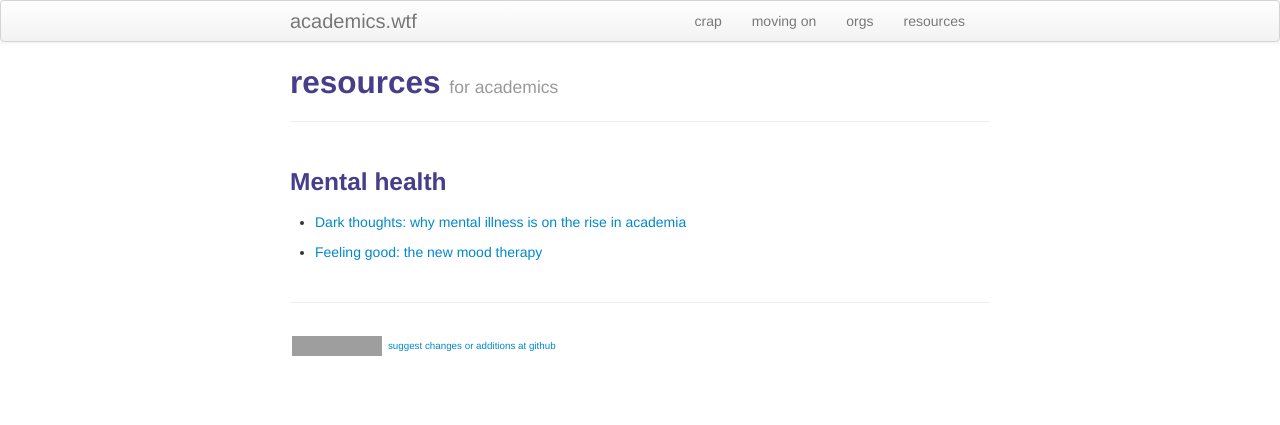
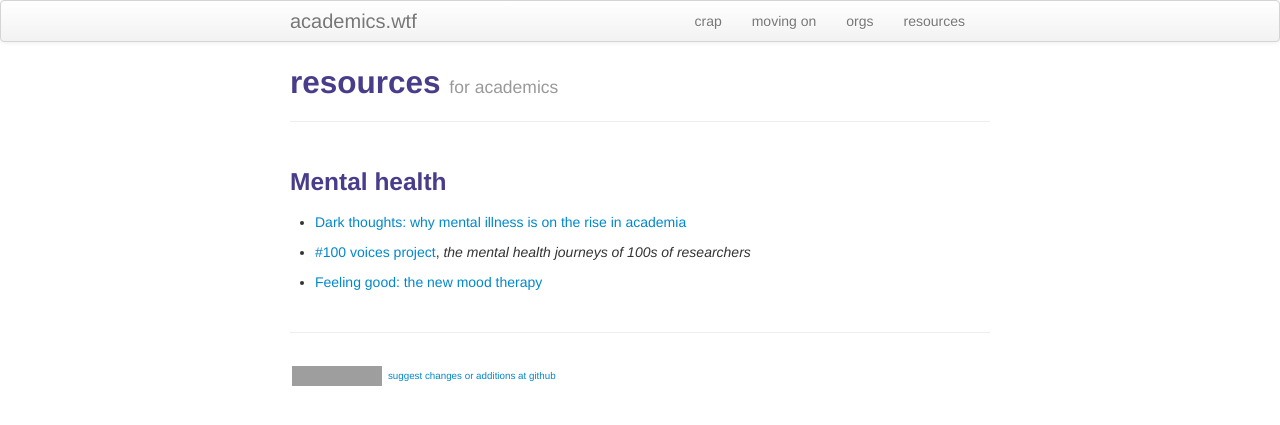
Before and after one commit to kbroman/academics.wtf, a Jekyll site: the page built from resources.md, in a window 1280 px wide. Shown: the top 425 px of the page. Built offline with Jekyll 4.4.1, drawn with Linux system fonts in a browser that asks for light colours; grey boxes are pictures that could not be loaded.

Commit message:
resources.md: link to #100 voices project

```diff
--- a/resources.md
+++ b/resources.md
@@ -9,4 +9,7 @@ description: resources for surviving academics
 
 - [Dark thoughts: why mental illness is on the rise in academia](https://www.theguardian.com/higher-education-network/2014/mar/06/mental-health-academics-growing-problem-pressure-university)
 
+- [#100 voices project](https://www.zjayres.com/100voices), _the
+  mental health journeys of 100s of researchers_
+
 - [Feeling good: the new mood therapy](https://amzn.to/3euHAVu)
```
